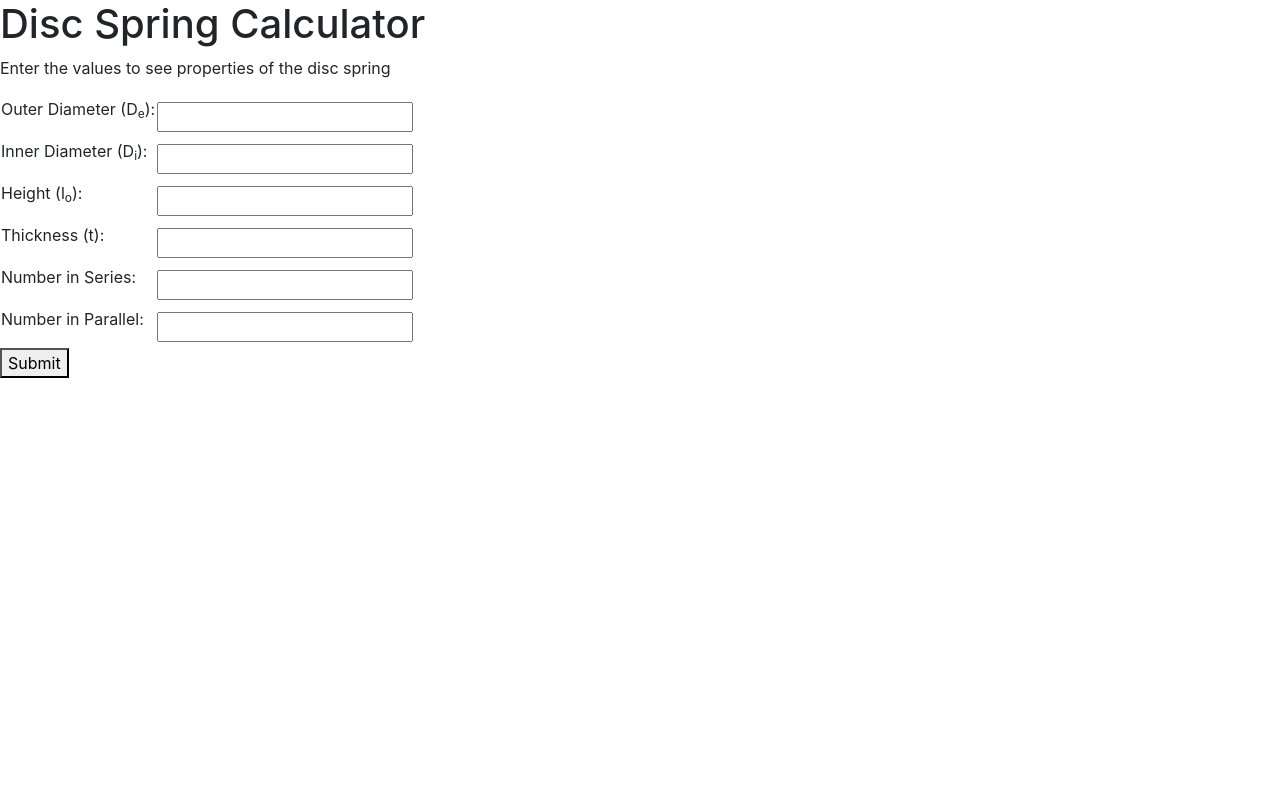
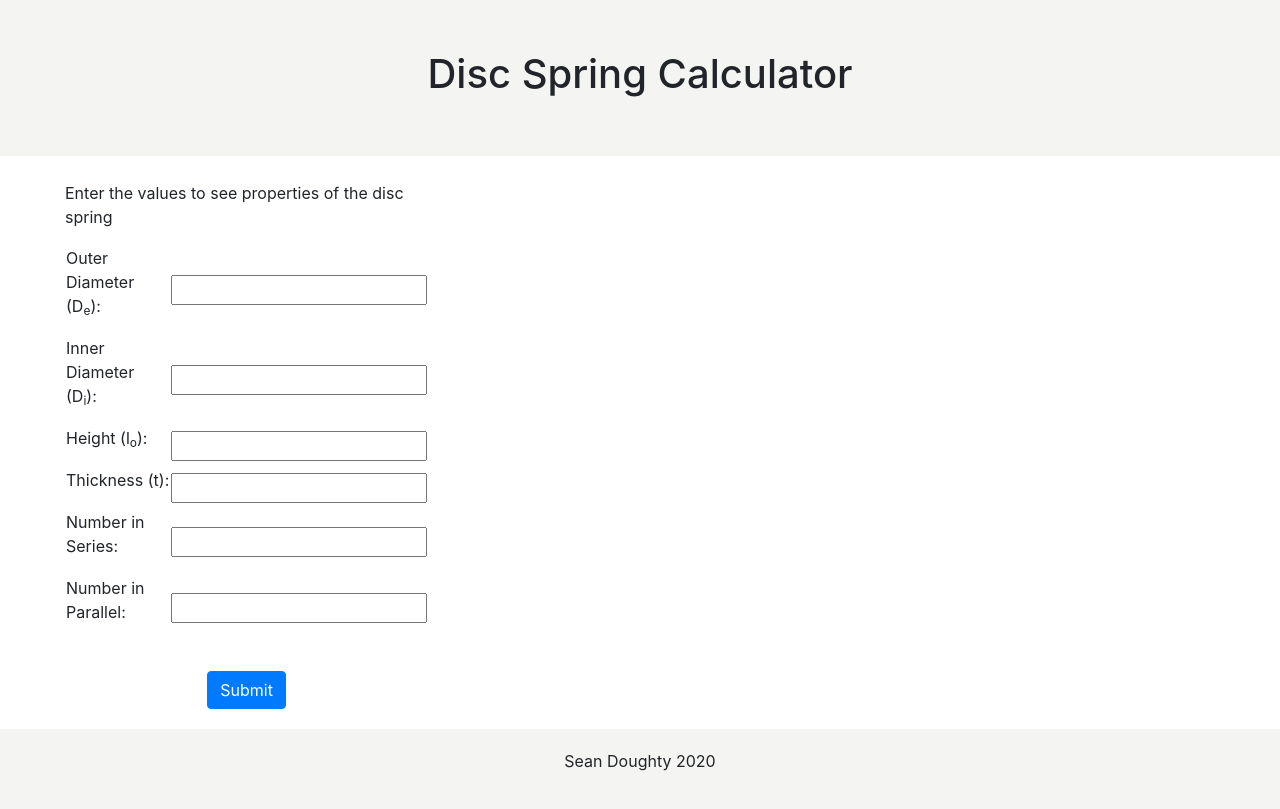
Before and after one commit to SEANDOUGHTY/DiscSpring, a Flask app: page / in a window 1280 px wide. Before the commit the page ends 378 px from the top, so only its background shows below. Run offline with Flask 2, Linux system fonts and the light colour scheme.

Commit message:
fix: css layout

```diff
--- /dev/null
+++ b/static/styles/styles.css
@@ -0,0 +1,49 @@
+#page-container {
+  position: relative;
+  min-height: 100vh;
+}
+
+.heading {
+  text-align: center;
+  margin: auto;
+  padding: 50px;
+  background-color: #f4f4f2;
+}
+
+.content {
+  padding-top: 25px;
+  background-color: white;
+  padding-bottom: 100px;
+}
+
+.footer {
+  background-color: #f4f4f2;
+  padding: 20px 0;
+  text-align: center;
+  position: absolute;
+  bottom: 0;
+  width: 100%;
+}
+
+
+
+sub {
+    vertical-align: sub;
+    font-size: smaller;
+  }
+
+.data-row {
+  padding: 0px 50px;
+}
+
+.plot {
+  width: 110%;
+}
+
+/* .data-form {
+  padding-top: 30px;
+} */
+
+#submit {
+  margin-top: 30px;
+}
--- a/templates/index.html
+++ b/templates/index.html
@@ -4,7 +4,7 @@
     <meta charset="UTF-8">
     <meta name="viewport" content="width=device-width, initial-scale=1.0">
     <title>Home Page</title>
-    <link rel="stylesheet" href="{{url_for('static', filename='styles.css')}}">
+    <link rel="stylesheet" href="{{url_for('static', filename='styles/styles.css')}}">
 
     <!-- CSS -->
     <link rel="stylesheet" href="https://cdn.jsdelivr.net/npm/bootstrap@4.5.3/dist/css/bootstrap.min.css" integrity="sha384-TX8t27EcRE3e/ihU7zmQxVncDAy5uIKz4rEkgIXeMed4M0jlfIDPvg6uqKI2xXr2" crossorigin="anonymous">
@@ -14,9 +14,16 @@
     <script src="https://cdn.jsdelivr.net/npm/bootstrap@4.5.3/dist/js/bootstrap.bundle.min.js" integrity="sha384-ho+j7jyWK8fNQe+A12Hb8AhRq26LrZ/JpcUGGOn+Y7RsweNrtN/tE3MoK7ZeZDyx" crossorigin="anonymous"></script>
 </head>
 <body>
+    <div id="page-container">
+    <div class="heading">
     <h1>Disc Spring Calculator</h1>
+    </div>
+
+    <div class="content">
+        <div class="container-fluid">
+            <div class="row data-row">
+                <div class="col-lg-4 data-form">
                     <p>Enter the values to see properties of the disc spring</p>
-
                     <form id="dataForm">
                     <table>
                         <tr>
@@ -44,12 +51,26 @@
                             <td><input type="number" name="n_parallel" id="t"></td>
                         </tr>
                     </table>
-    <button type="button" value="submit" id="submit">Submit</button>
+                    <div class="text-center">
+                        <button type="button" value="submit" id="submit" class="btn btn-primary btn-large">Submit</button>
+                    </div>
                     </form>
+                </div>
 
-    <img src="" id="force_image" />
-    <img src="" id="stress_image" />
+                <div class="col-lg-4">
+                    <img src="" id="force_image" class="plot" />
+                </div>
+                <div class="col-lg-4">
+                    <img src="" id="stress_image" class="plot"/>
+                </div>
+            </div>
+        </div>
+    </div>
 
+    <div class="footer">
+        <p>Sean Doughty 2020</p>
+    </div>
+    </div>
     <script src="https://ajax.googleapis.com/ajax/libs/jquery/3.5.1/jquery.min.js"></script>
     <script src="{{url_for('static', filename='index.js')}}"></script>
 </body>
```
Also changed, not shown: discspring.py (+34 -30 lines). Lines whose indentation alone changed are shown as unchanged.
